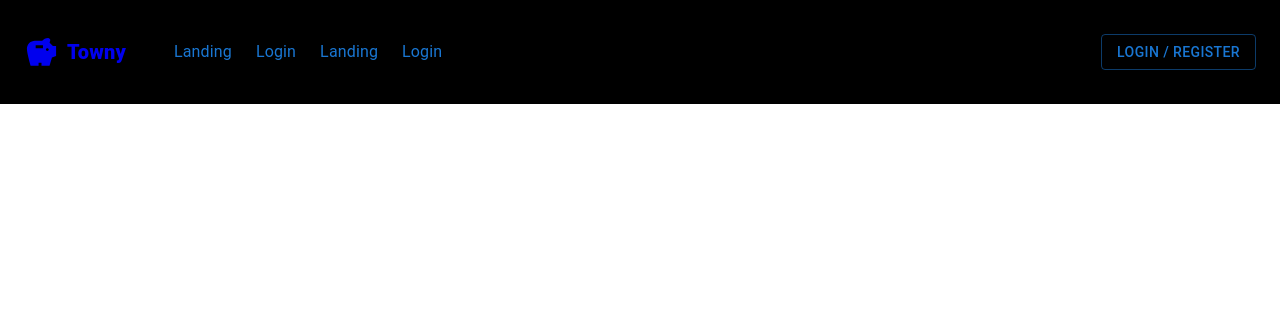
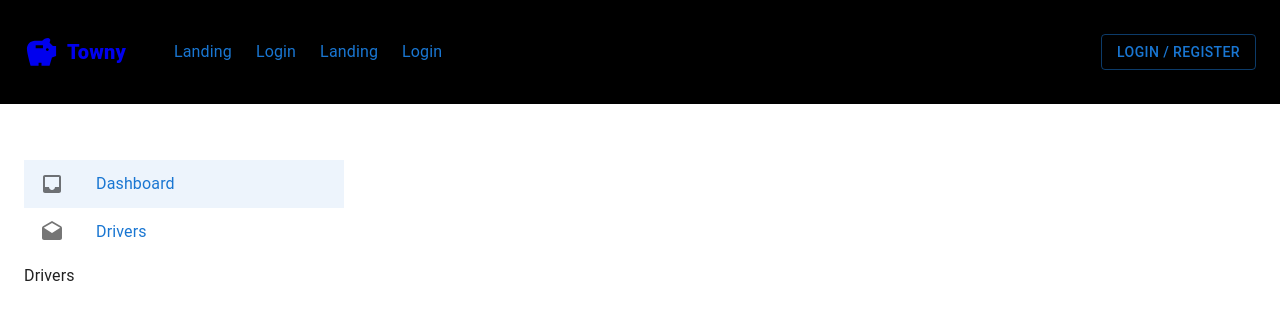
Before and after one commit to GeorgeIonita1/Towny_client, a React (Vite) app: page /drivers in a window 1280 px wide. Shown: the top 320 px of the page. Built offline with nearby package versions, Linux system fonts and the light colour scheme.

Commit message:
Update router outlet for home layout

```diff
--- a/src/App.tsx
+++ b/src/App.tsx
@@ -7,22 +7,27 @@ import Landing from './pages/Landing';
 import { theme } from './mui/theme';
 import Login from './pages/Login';
 import GeneralModal from './components/modals/GeneralModal';
+import Dashboard from './components/dashboard/Dashboard';
 import Home from './pages/Home';
+import Drivers from './components/drivers/Drivers';
 
 function App() {
   return (
     <ThemeProvider theme={theme}>
       <CssBaseline />
       <Header />
-      <Box component='main'>
+      <Box>
         <Routes>
-          <Route path='/' element={<Landing />} />
+          <Route path='/' element={<Home />}>
+            <Route path='dashboard' element={<Dashboard />} />
+            <Route path='drivers' element={<Drivers />} />
+          </Route>
+          <Route path='/landing' element={<Landing />} />
           <Route path='/login' element={<Login isLogin={true} />} />
           <Route path='/register' element={<Login isLogin={false} />} />
-          <Route path='/home' element={<Home />} />
         </Routes>
       </Box>
-      <GeneralModal></GeneralModal>
+      <GeneralModal />
     </ThemeProvider>
   )
 }
--- /dev/null
+++ b/src/components/dashboard/Dashboard.tsx
@@ -0,0 +1,5 @@
+export default function Dashboard() {
+    return (
+        <div>This is dashboard</div>
+    );
+}
--- /dev/null
+++ b/src/components/drivers/Drivers.tsx
@@ -0,0 +1,7 @@
+export default function Drivers() {
+    return (
+        <div>
+            Drivers
+        </div>
+    )
+}
--- a/src/components/main-menu/MainMenu.tsx
+++ b/src/components/main-menu/MainMenu.tsx
@@ -1,5 +1,5 @@
 import { useState } from 'react';
-import { Box, List, ListItemButton, ListItemIcon, ListItemText } from '@mui/material';
+import { Box, List, ListItemButton, ListItemIcon, ListItemText, Link } from '@mui/material';
 import InboxIcon from '@mui/icons-material/Inbox';
 import DraftsIcon from '@mui/icons-material/Drafts';
 
@@ -8,20 +8,25 @@ export default function MainMenu() {
 
     return (
         <Box component='aside' sx={{ maxWidth: '20rem' }}>
-            <List component="nav" aria-label="main mailbox folders">
+            {/* List needs aria label? */}
+            <List component="nav">
+                <Link href='/dashboard'>
                     <ListItemButton selected={selectedIndex === 0} onClick={() => setSelectedIndex(0)}>
                         <ListItemIcon>
                             <InboxIcon />
                         </ListItemIcon>
-                    <ListItemText primary="Inbox" />
+                        <ListItemText primary="Dashboard" />
                     </ListItemButton>
+                </Link>
 
+                <Link href='/drivers'>
                     <ListItemButton selected={selectedIndex === 1} onClick={() => setSelectedIndex(1)}>
                         <ListItemIcon>
                             <DraftsIcon />
                         </ListItemIcon>
-                    <ListItemText primary="Drafts" />
+                        <ListItemText primary="Drivers" />
                     </ListItemButton>
+                </Link>
             </List>
         </Box>
     );
--- a/src/pages/Home.tsx
+++ b/src/pages/Home.tsx
@@ -1,4 +1,5 @@
 import { Container } from '@mui/material';
+import { Outlet } from 'react-router-dom';
 
 import { SectionElement } from '../mui/CustomComponents';
 import MainMenu from '../components/main-menu/MainMenu';
@@ -7,7 +8,10 @@ export default function Home() {
     return (
         <SectionElement>
             <Container>
-                <MainMenu></MainMenu>
+                <MainMenu />
+                <div>
+                    <Outlet />
+                </div>
             </Container>
         </SectionElement>
     );
```
Lines whose indentation alone changed are shown as unchanged.
